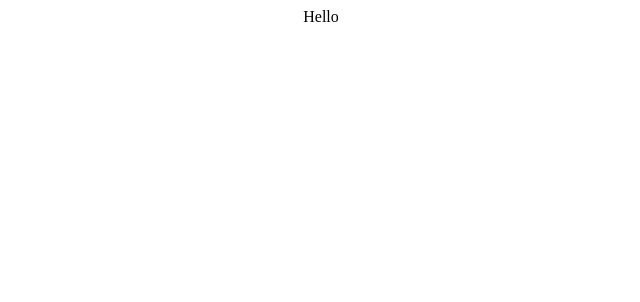
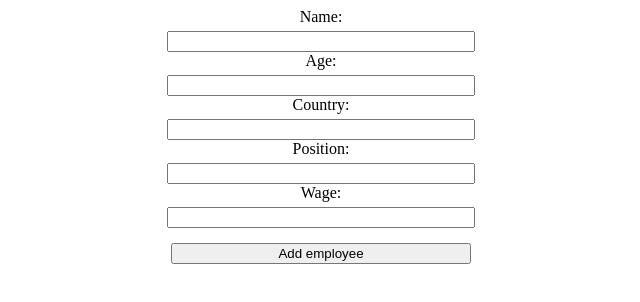
Before and after one commit to narmanguebraun/simple-crud, a React (Create React App) app in the folder client/: page / in a window 1280 px wide. Shown: the top 302 px of the page, without its empty margins (319-959 px from the left). Built offline with nearby package versions, Linux system fonts and the light colour scheme.

Commit message:
add basic form

```diff
--- a/client/src/App.css
+++ b/client/src/App.css
@@ -1,3 +1,26 @@
 .App {
-  text-align: center;
+  display:flex;
+  flex-direction:column;
+  justify-content:center;
 }
+
+.information {
+  display:flex;
+  flex-direction:column;
+  width:100%;
+  justify-content:center;
+  align-items:center;
+}
+
+.information input {
+  width:300px;
+  margin:5px 0 0;
+}
+
+.information button {
+  width:300px;
+  margin:15px 0 0;
+}
+.information button:hover {
+  cursor:pointer;
+}
--- a/client/src/App.js
+++ b/client/src/App.js
@@ -3,7 +3,19 @@
 function App() {
   return (
     <div className="App">
-      Hello
+      <div className="information">
+        <label>Name:</label>
+        <input type="text" />
+        <label>Age:</label>
+        <input type="number" />
+        <label>Country:</label>
+        <input type="text" />
+        <label>Position:</label>
+        <input type="text" />
+        <label>Wage:</label>
+        <input type="text" />
+        <button>Add employee</button>
+      </div>
     </div>
   );
 }
```
